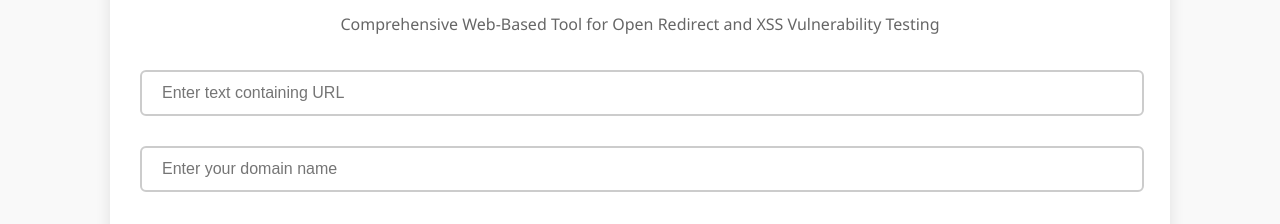
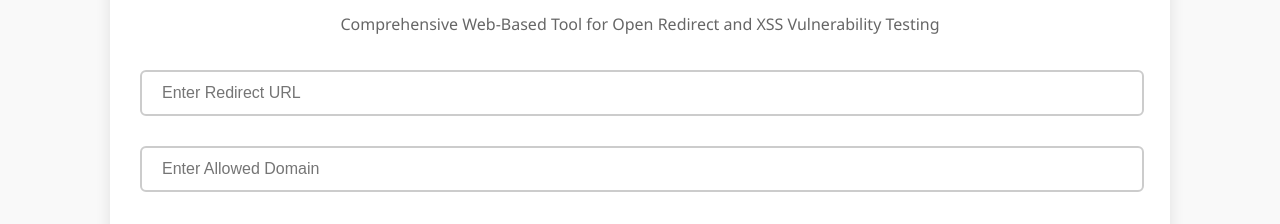
Before and after one commit to tooln/RedirectLinkTester, a plain HTML site: page index.html in a window 1280 px wide. Shown: the part 140-364 px from the top of the page. Drawn offline with Linux system fonts and the light colour scheme.

Commit message:
Update index.html

```diff
--- a/index.html
+++ b/index.html
@@ -197,8 +197,8 @@
     <div class="container">
         <h1>Redirect and XSS Scanner</h1>
         <p>Comprehensive Web-Based Tool for Open Redirect and XSS Vulnerability Testing</p>
-        <input type="text" id="inputText" placeholder="Enter text containing URL">
-        <input type="text" id="domainInput" placeholder="Enter your domain name">
+        <input type="text" id="inputText" placeholder="Enter Redirect URL">
+        <input type="text" id="domainInput" placeholder="Enter Allowed Domain">
         <div class="btn-container">
             <button class="btn" onclick="replaceURL('https://raw.githubusercontent.com/tooln/redirect/main/payloads.txt', 'redirect')">Open Redirect</button>
             <button class="btn" onclick="replaceURL('https://raw.githubusercontent.com/tooln/redirect/main/xss.txt', 'xss')">XSS</button>
```
